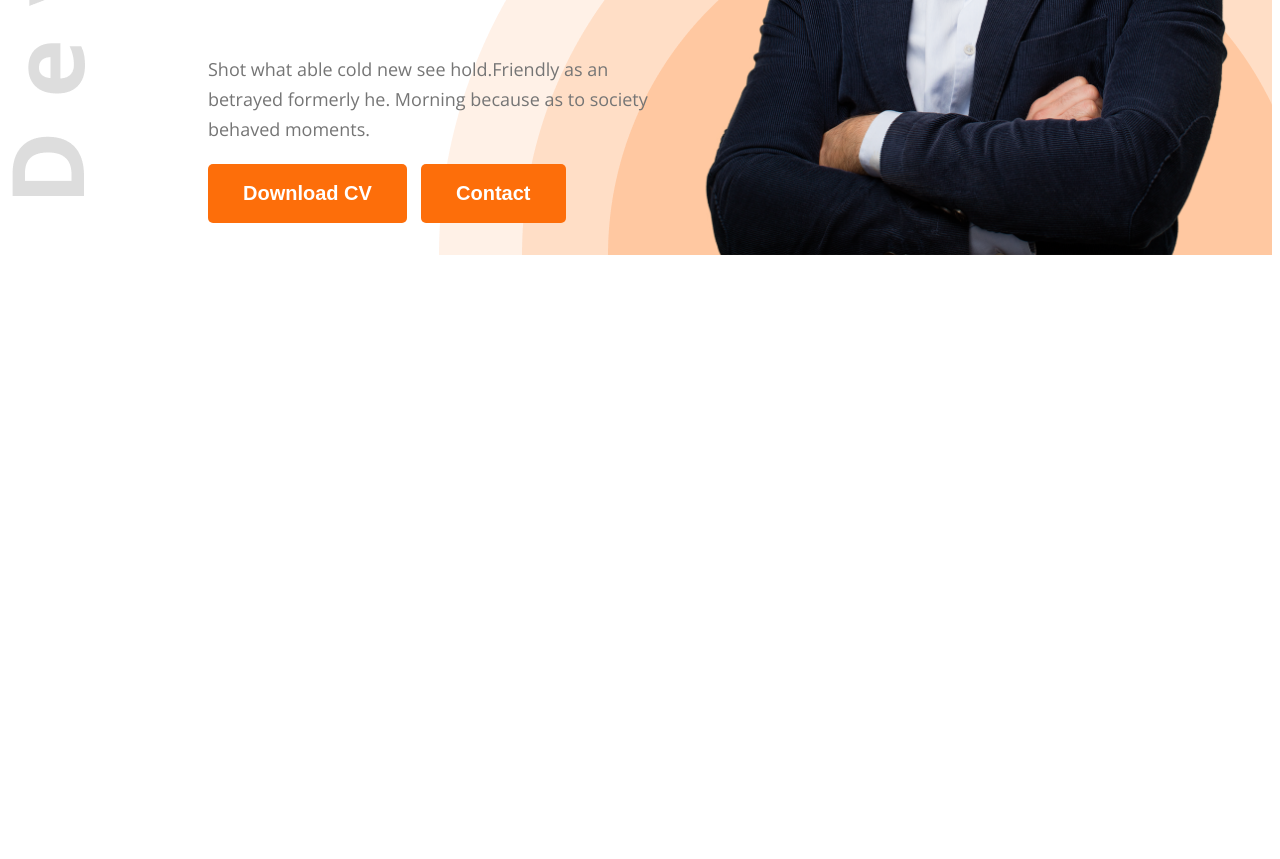
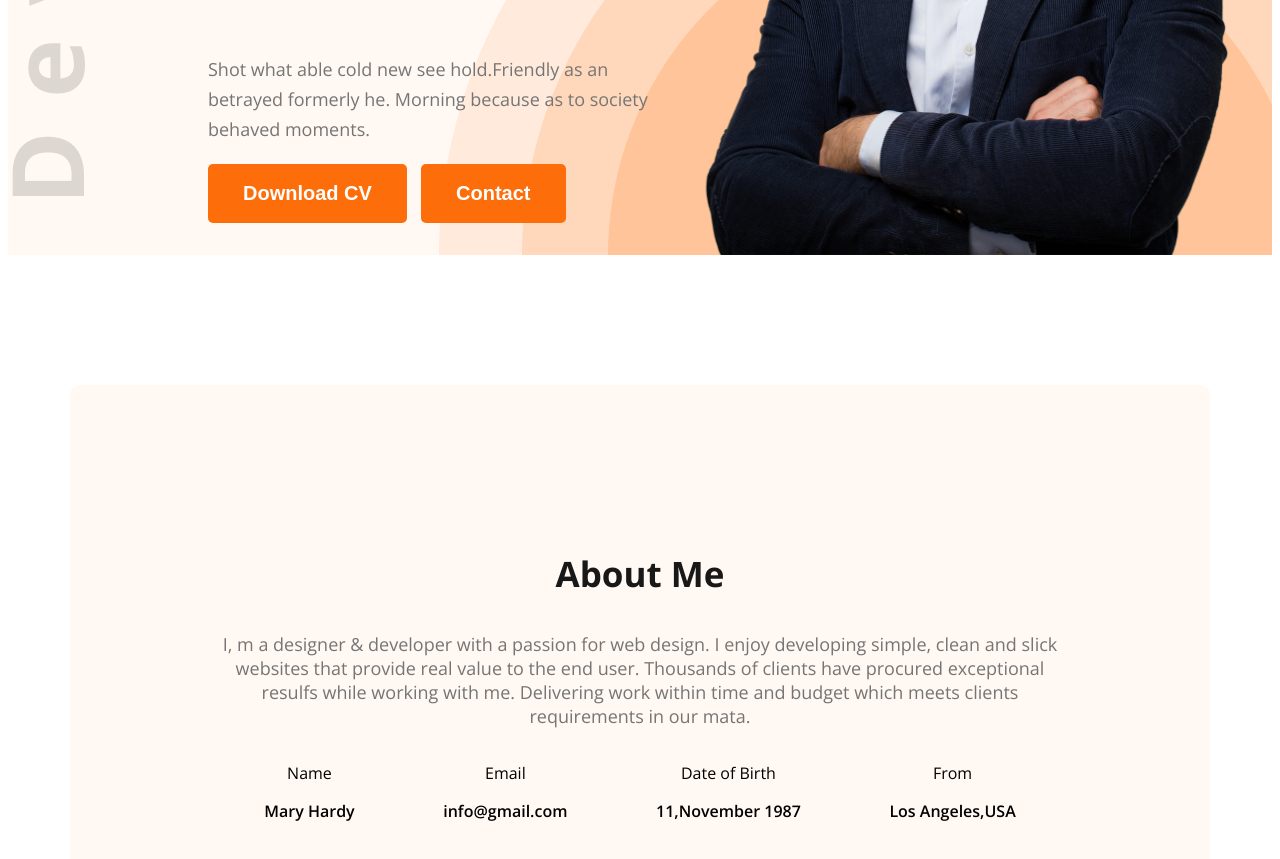
Before and after one commit to nokibjh/web-dev-portfolio, a plain HTML site: page index.html in a window 1280 px wide. Shown: the part 575-1434 px from the top of the page. Before the commit the page ends 838 px from the top, so only its background shows below. Drawn offline with nearby package versions, Linux system fonts and the light colour scheme.

Commit message:
add commit

```diff
--- a/index.html
+++ b/index.html
@@ -15,7 +15,7 @@
 </head>
 
 <body class="open-sans-normal">
-    <header class="header">
+    <header class="header secondary-bg">
         <nav>
             <h3 class="nav-title">Ma<span class="text-primary">r</span>y</h3>
             <ul>
@@ -38,7 +38,31 @@
         </div>
     </header>
     <main>
+       <section class="about secondary-bg">
+            <h3 class="section-title">About Me</h3>
+            <p class="section-description">
+                I, m a designer & developer with a passion for web design. I enjoy developing simple, clean and slick websites that provide real value to the end user. Thousands of clients have procured exceptional resulfs while working with me. Delivering work within time and budget which meets clients requirements in our mata.
+            </p>
+            <div class="about-items">
+               <div class="about-item">
+                <p class="item-title">Name</p>
+                <p class="item-description">Mary Hardy</p>
+               </div>
+               <div class="about-item">
+                <p class="item-title">Email</p>
+                <p class="item-description">info@gmail.com</p>
+               </div>
+               <div class="about-item">
+                <p class="item-title">Date of Birth</p>
+                <p class="item-description">11,November 1987</p>
+               </div>
+               <div class="about-item">
+                <p class="item-title">From</p>
+                <p class="item-description">Los Angeles,USA</p>
+               </div>
 
+            </div>
+       </section>
     </main>
     <footer>
 
--- a/style/portfolio.css
+++ b/style/portfolio.css
@@ -8,6 +8,9 @@
     "wdth" 100;
 }
 /* shared */
+.secondary-bg{
+    background-color: #FFF8F3;
+}
 .text-primary{
     color: #FD6E0A;
 }
@@ -23,6 +26,17 @@
     border: none;
     padding: 18px 35px;
     border-radius: 5px;
+}
+
+.section-title{
+  font-size: 35px;
+  font-weight: bold;
+  color: #181818;
+}
+
+.section-description{
+    font-size: 18px;
+    color: #757575;
 }
 
 /* header */
@@ -89,3 +103,22 @@ nav li a{
 .dvt{
     margin-right: 10px;
 }
+/* main style */
+main{
+    max-width: 1140px;
+    margin: 0 auto;
+}
+/* about style */
+.about{
+    border-radius: 10px;
+    padding: 130px 150px;
+    text-align: center;
+    margin-top: 130px;
+}
+.about-items{
+   display: flex;
+   justify-content: space-around;
+}
+.item-description{
+    font-weight: 600;
+}
```
